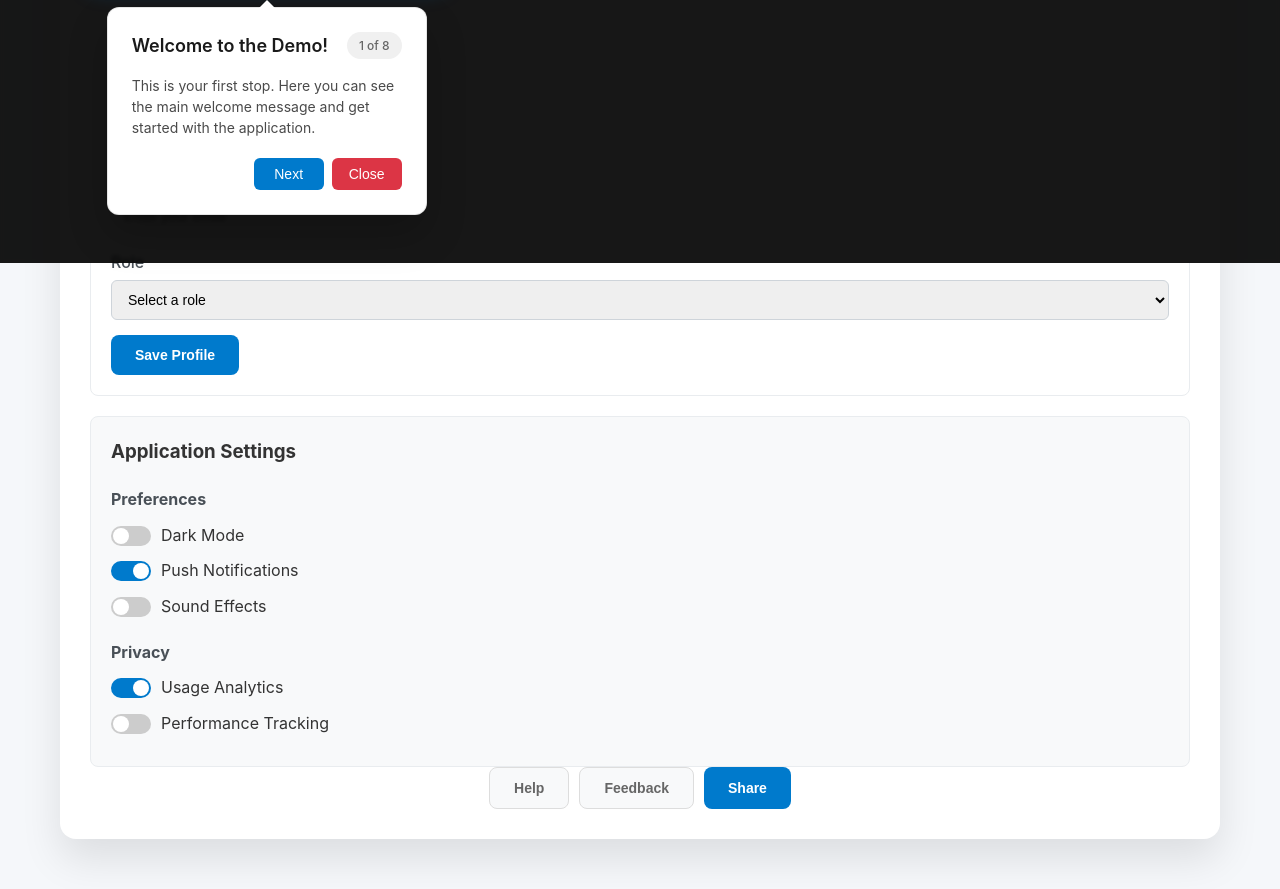
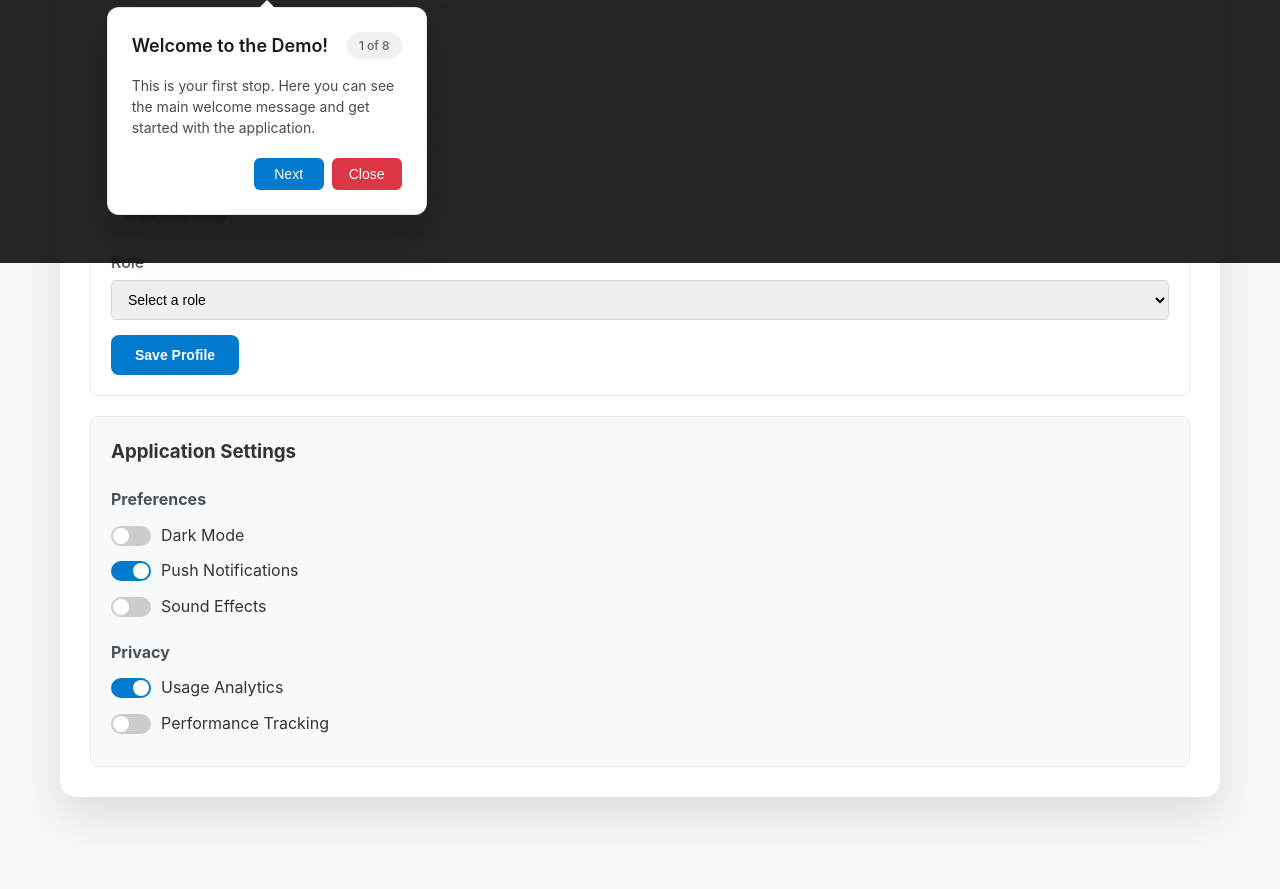
Before and after one commit to ervan0707/guida.js, a website built with Vite: page example/index.html in a window 1280 px wide. Shown: the part 537-1426 px from the top of the page. After the commit the page ends 1384 px from the top, so only its background shows below. Built offline with nearby package versions, Linux system fonts and the light colour scheme.

Commit message:
feat(spotlight): add customizable backdrop opacity control

```diff
--- a/example/index.html
+++ b/example/index.html
@@ -332,12 +332,6 @@
         </div>
       </div>
 
-      <!-- Footer Actions -->
-      <div class="footer-actions">
-        <button id="helpButton" class="demo-btn secondary">Help</button>
-        <button id="feedbackButton" class="demo-btn secondary">Feedback</button>
-        <button id="shareButton" class="demo-btn primary">Share</button>
-      </div>
     </div>
   </div>
 
--- a/example/main.js
+++ b/example/main.js
@@ -101,6 +101,7 @@ const onboarding = new SpotlightOnboarding({
   spotlight: {
     borderRadius: 12, // Default border radius for all steps
     padding: 10, // Default padding for all steps
+    backdropOpacity: 50, // Default backdrop opacity (50%)
   },
   callbacks: {
     onStart: () => {
--- a/src/onboarding.ts
+++ b/src/onboarding.ts
@@ -8,6 +8,7 @@ type MergedOnboardingConfig = Required<Omit<OnboardingConfig, 'spotlight'>> & {
   spotlight: {
     borderRadius: number
     padding: number
+    backdropOpacity: number
   }
 }
 
@@ -46,7 +47,8 @@ export class SpotlightOnboarding {
       startDelay: config.startDelay ?? 1000,
       spotlight: {
         borderRadius: config.spotlight?.borderRadius ?? 8,
-        padding: config.spotlight?.padding ?? 8
+        padding: config.spotlight?.padding ?? 8,
+        backdropOpacity: config.spotlight?.backdropOpacity ?? 50
       },
       customClasses: {
         overlay: '',
@@ -120,6 +122,13 @@ export class SpotlightOnboarding {
     this.state.overlay.innerHTML = `
       <div class="guida-backdrop ${this.config.customClasses.backdrop}"></div>
     `
+
+    // Apply custom backdrop opacity
+    const backdrop = this.state.overlay.querySelector('.guida-backdrop') as HTMLElement
+    if (backdrop) {
+      const opacity = this.config.spotlight.backdropOpacity / 100
+      backdrop.style.backgroundColor = `rgba(0, 0, 0, ${opacity})`
+    }
 
     // Create tooltip
     this.state.tooltip = document.createElement('div')
@@ -206,11 +215,16 @@ export class SpotlightOnboarding {
     const borderRadius = stepSpotlight?.borderRadius ?? globalSpotlight.borderRadius
     const padding = stepSpotlight?.padding ?? globalSpotlight.padding
 
+    // Backdrop opacity is always global (no per-step override)
+    const opacity = globalSpotlight.backdropOpacity / 100
+    backdrop.style.backgroundColor = `rgba(0, 0, 0, ${opacity})`
+
     console.log('Spotlight debug:', {
       stepSpotlight,
       globalSpotlight,
       finalBorderRadius: borderRadius,
-      finalPadding: padding
+      finalPadding: padding,
+      globalBackdropOpacity: globalSpotlight.backdropOpacity
     })
 
     // Calculate coordinates with padding
@@ -225,7 +239,6 @@ export class SpotlightOnboarding {
     } else {
       // Clear any SVG content and restore original backdrop
       backdrop.innerHTML = ''
-      backdrop.style.background = 'rgba(0, 0, 0, 0.7)'
       backdrop.style.backdropFilter = 'blur(2px)'
 
       // Use simple polygon for sharp corners
--- a/src/styles.ts
+++ b/src/styles.ts
@@ -16,7 +16,7 @@ export const DEFAULT_STYLES = `
   left: 0;
   width: 100%;
   height: 100%;
-  background-color: rgba(0, 0, 0, 0.7);
+  background-color: rgba(0, 0, 0, 0.5);
   backdrop-filter: blur(2px);
   transition: clip-path 0.3s ease-in-out;
 }
--- a/src/types.ts
+++ b/src/types.ts
@@ -53,6 +53,8 @@ export interface OnboardingConfig {
     borderRadius?: number
     /** Default padding around highlighted elements (in pixels) */
     padding?: number
+    /** Default backdrop opacity as a percentage (0-100) */
+    backdropOpacity?: number
   }
   /** Custom CSS classes to apply */
   customClasses?: {
```
Also changed, not shown: README.md.
